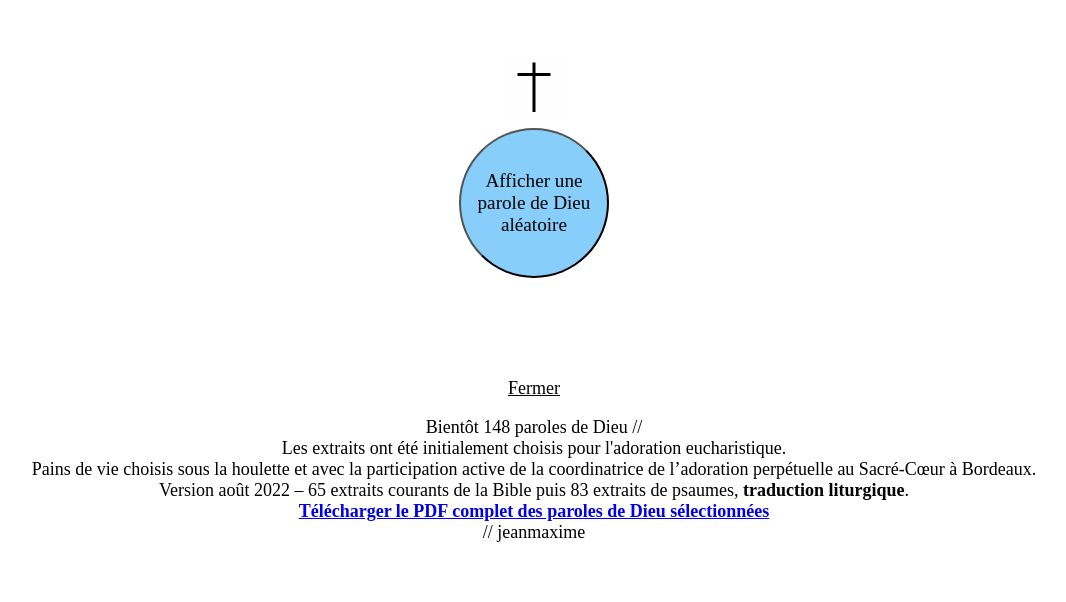
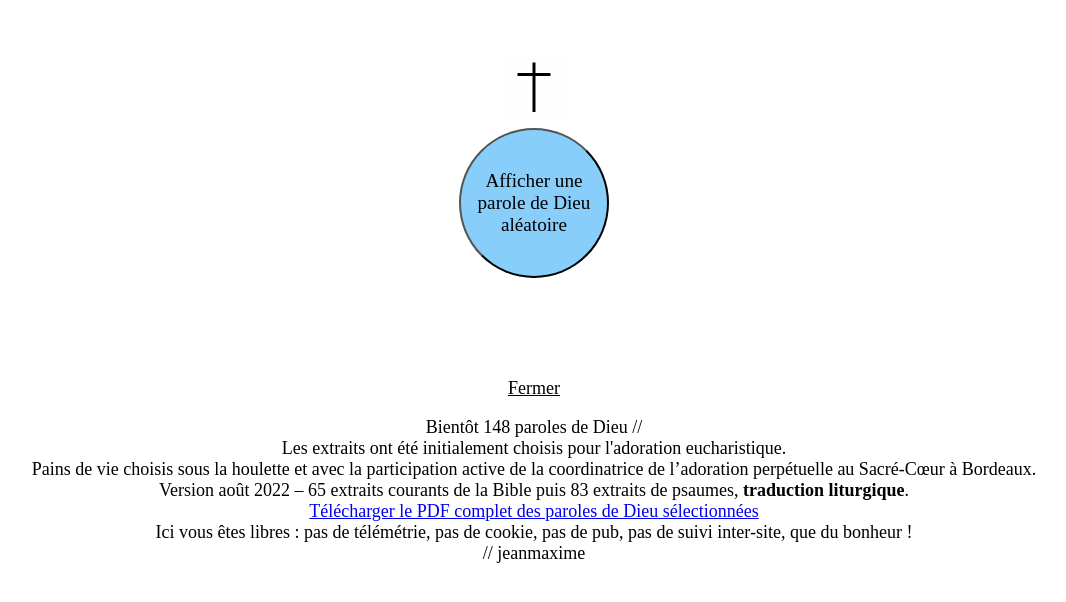
Before and after one commit to jmcob/uneparole.love, a Vue app: page / in a window 1280 px wide. Both pictures are taken after a click on the element "A propos". Shown: the top 602 px of the page, without its empty margins (106-1172 px from the left). Built offline with nearby package versions, Linux system fonts and the light colour scheme; a web font is replaced by a local one.

Commit message:
update pas de suivi

```diff
--- a/src/App.vue
+++ b/src/App.vue
@@ -28,13 +28,12 @@
         Version août 2022 – 65 extraits courants de la Bible puis 83 extraits de
         psaumes, <strong>traduction liturgique</strong>. <br />
         <a href="http://www.uneparole.love/pains/pains-de-vie.pdf"
-          ><strong
-            >Télécharger le PDF complet des paroles de Dieu
-            sélectionnées</strong
-          ></a
+          >Télécharger le PDF complet des paroles de Dieu sélectionnées</a
         >
         <br />
-        // jeanmaxime
+        Ici vous êtes libres : pas de télémétrie, pas de cookie, pas de pub, pas
+        de suivi inter-site, que du bonheur !
+        <br />// jeanmaxime
       </p>
     </div>
     <div v-else><p class="about" @click="toggleAbout()">A propos</p></div>
```
